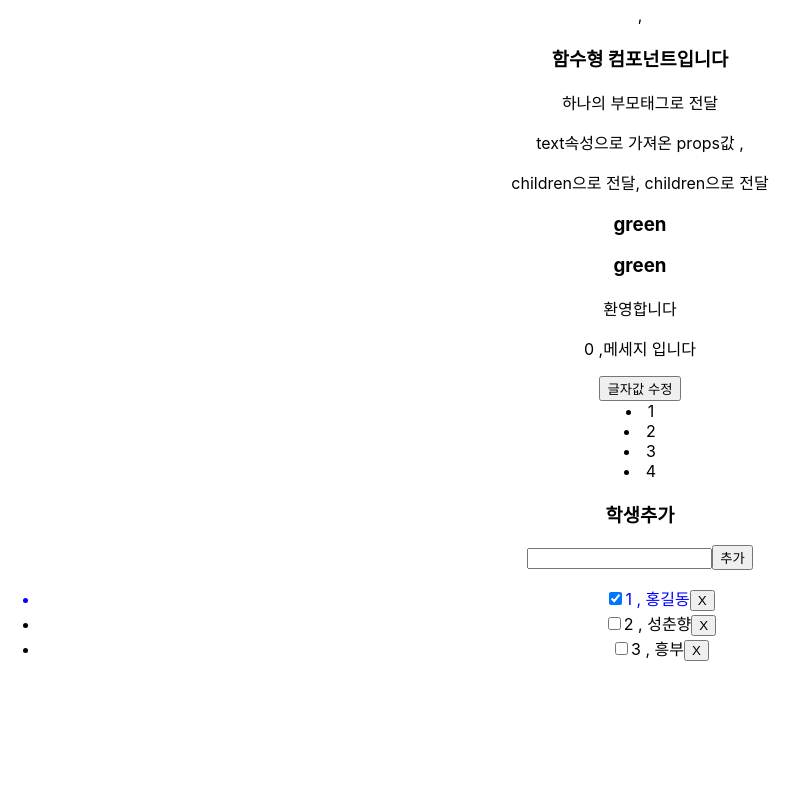
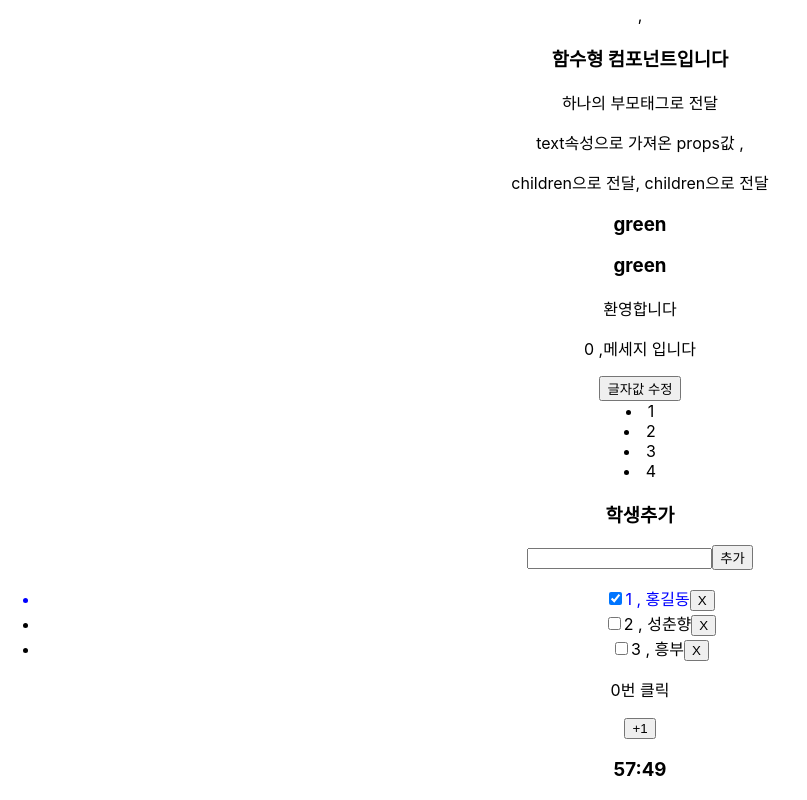
Before and after one commit to hj-Seong/2023-react, a React (Create React App) app in the folder first-react/: page / in a window 1280 px wide. Shown: the part 4047-4847 px from the top of the page, without its empty margins (0-807 px from the left). Before the commit the page ends 4724 px from the top, so only its background shows below. Built offline with nearby package versions, Linux system fonts and the light colour scheme.

Commit message:
0410 Hook - useEffect-1

```diff
--- a/first-react/src/App.js
+++ b/first-react/src/App.js
@@ -21,6 +21,8 @@
 import ArrowComponent from './components/ArrowComponent';
 import ArrowTest from './components/ArrowTest';
 import ArrowState from './components/ArrowState';
+
+import EffectHook from './components/EffectHook';
 
 /** 리액트에서 오류가 뜨는 이유
  * 1. 존재하지 않는 컴포넌트 출력
@@ -82,6 +84,9 @@
 
       {/** 함수형 컴포넌트의 state 사용 */}
       <ArrowState />
+
+      {/** 함수형 컴포넌트의 hook 사용 */}
+      <EffectHook />
     </div>
   );
 }
--- /dev/null
+++ b/first-react/src/components/EffectHook.jsx
@@ -0,0 +1,51 @@
+import React , { useEffect, useState } from 'react'
+
+export default function EffectHook() {
+  // 함수형 컴포넌트 안에서 hook 사용 가능
+  const [count, setCount] = useState(0);
+  const [date, setDate] = useState(new Date());
+
+  // useEffect를 사용하여 라이프사이클 메소드의 효과를 낼수 있다
+  // useEffect( ()=>{} ) 함수를 사용하여 내용작성
+  // DidMount, DidUpdate 를 함께 쓴 효과
+  useEffect( ()=>{
+    document.title = `${count}번 클릭`;
+  } );
+
+  // useEffect를 사용해서 DidMount 일때 사용
+  // useEffect( ()=>{}, [] )
+  // 두번째 인자값 [] 빈배열일때, 컴포넌트 생성시에 실행
+  useEffect( ()=>{
+    setInterval(()=>{
+        setDate(new Date);
+        console.log("실행");
+    }, 1000 );
+  }, [])
+
+  // useEffect의 두번째 인자값에 state의 값이 들어갈때
+  // 특정 state값이 바뀌면, useEffect 실행
+  // useEffect( ()=>{} , [state/props] )
+  // [] 배열안에 여러개의 값을 넣어서 사용가능
+  // 업데이트 시기 : setState(useState의 함수) 실행
+  useEffect( ()=>{
+    // 업데이트에 참고하고있는 state의 값을 수정하지 않음
+    // setCount(100);
+    console.log("count : ", count);
+  } , [count, date])
+
+  // useEffect 이용하여 생성할때
+  // alert을 사용하여 "컴포넌트 생성" 경고창 띄우기
+
+  // useEffect 이용하여 date값이 바뀔 때
+  // date의 초를 console.log를 통해 출력
+
+  return (
+    <div>
+        <p>{count}번 클릭</p>
+        <button onClick={ ()=>{setCount(count+1)} }>
+            +1
+        </button>
+        <h3>{date.getMinutes()}:{date.getSeconds()}</h3>
+    </div>
+  )
+}
```
